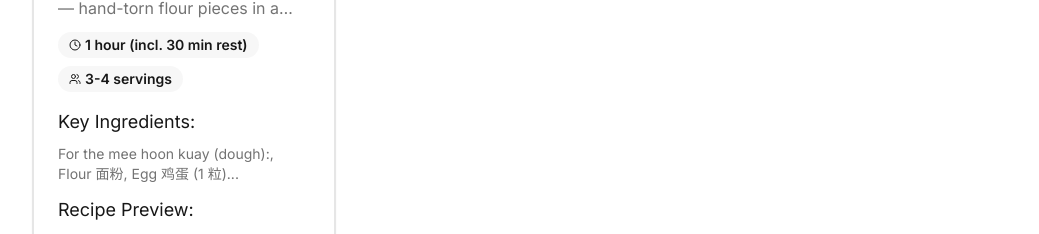
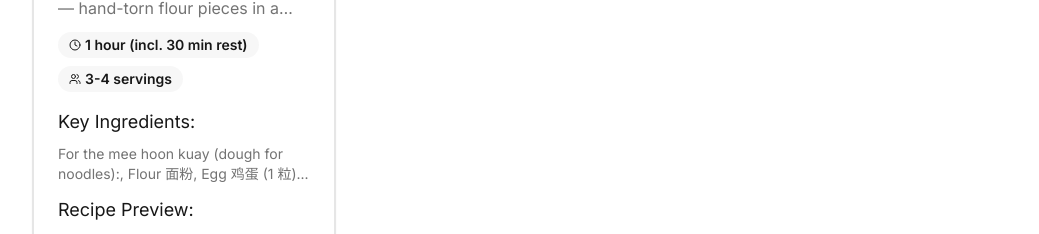
Before and after one commit to readandmuse/atasteofhome, a React (Vite) app: page / in a window 1280 px wide. Shown: the part 3951-4185 px from the top of the page, without its empty margins (120-1159 px from the left). Built offline with nearby package versions, Linux system fonts and the light colour scheme.

Commit message:
Changes
Co-authored-by: readandmuse <85750673+readandmuse@users.noreply.github.com>

```diff
--- a/src/pages/Index.tsx
+++ b/src/pages/Index.tsx
@@ -518,12 +518,12 @@ const meeHoonKuayRecipe: Recipe = {
   description:
     "A comforting Malaysian classic — hand-torn flour pieces in a savoury ikan bilis soup with chicken stock, garlic, onion and fresh veggies, served with chilli padi soy sauce on the side.",
   ingredients: [
-    "For the mee hoon kuay (dough):",
+    "For the mee hoon kuay (dough for noodles):",
     "Flour 面粉",
     "Egg 鸡蛋 (1 粒)",
     "Cooking oil 油 — to make the batter smooth",
     "Water",
-    "For the soup:",
+    "For making the soup:",
     "Ikan bilis (for cooking soup base)",
     "Cooking oil 油",
     "Garlic",
@@ -531,9 +531,9 @@ const meeHoonKuayRecipe: Recipe = {
     "Chicken stock cubes (2 块)",
     "大头菜 (preserved vegetable)",
     "Water",
-    "To finish:",
+    "Remaining ingredients:",
     "Veggies (any type)",
-    "Chilli padi (with soy sauce, on the side)",
+    "Chilli padi",
   ],
   steps: [
     "Mix all the dough ingredients (flour, egg, cooking oil, water) into a big bowl. 搓 (knead) harder until it feels like dough.",
```
